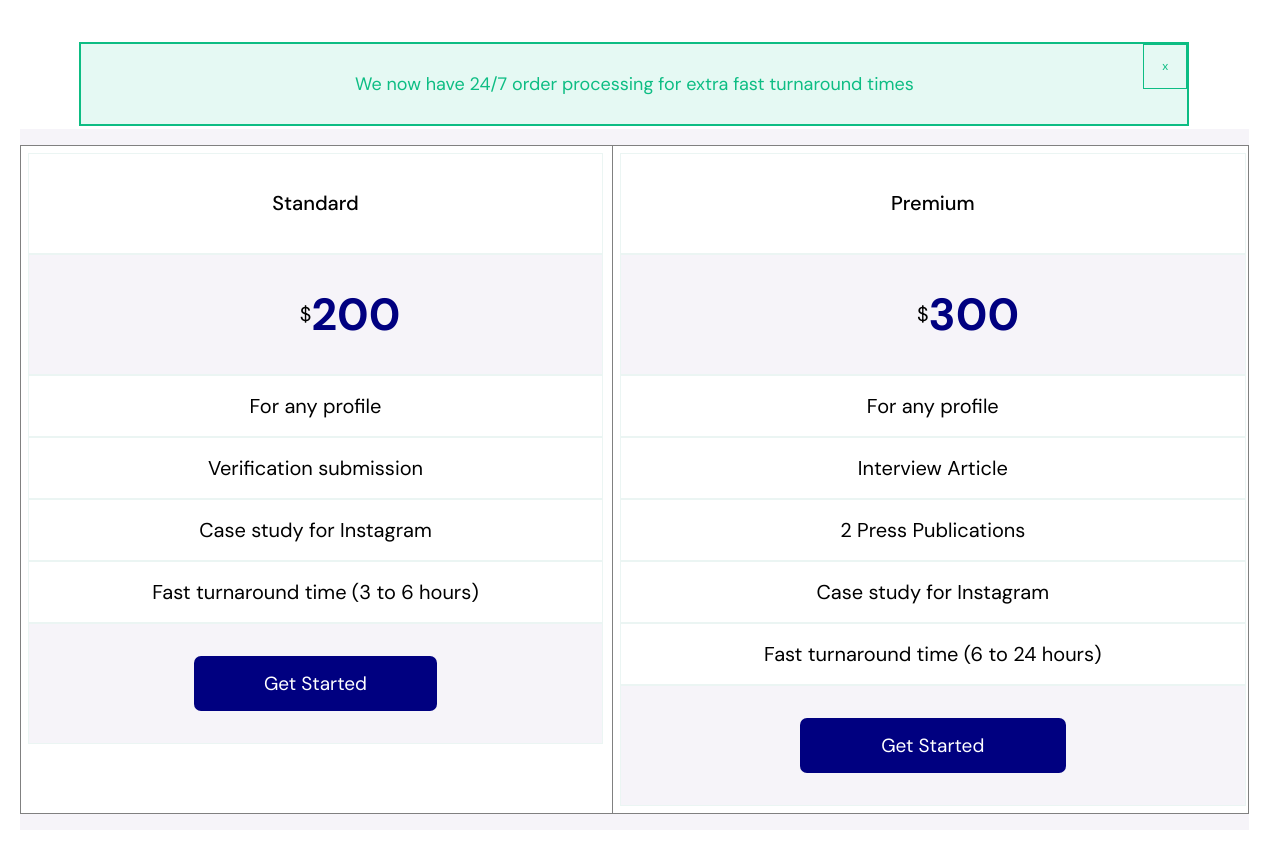
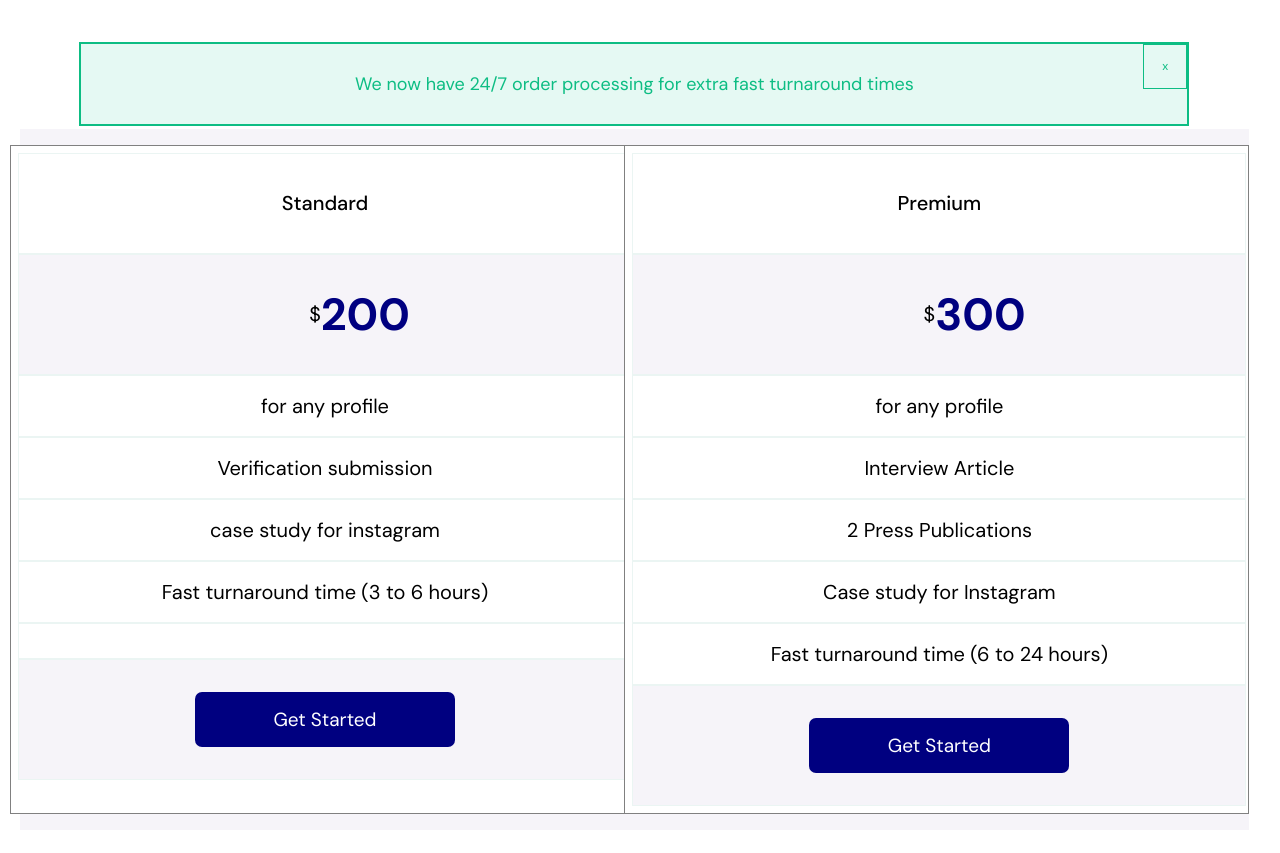
Before and after one commit to EbukaNweje/getinstaverified, a React (Create React App) app: page / in a window 1280 px wide. Shown: the part 3000-3853 px from the top of the page. Built offline with nearby package versions, Linux system fonts and the light colour scheme.

Commit message:
All done

```diff
--- a/src/components/Payment.js
+++ b/src/components/Payment.js
@@ -1,4 +1,4 @@
-import React from 'react'
+import React, { useState } from 'react'
 import '../css/Payment.css'
 import Logo from "../asset/oie_transparent.png"
 import Img2 from '../asset/image copy 2/batch.png'
@@ -10,6 +10,14 @@ import Img7 from '../asset/image copy 2/lock.png'
 import Img8 from '../asset/image copy 2/igpic.png'
 
 const Payment = () => {
+    let Data = JSON.parse(localStorage.getItem("Array"))
+console.log(Data)
+
+const [pack, setPack] = useState(false)
+const [growth, setGrowth] = useState(0)
+const [price, setPrice] = useState(Data[1])
+console.log(setPrice('logo'))
+
   return (
     <div>
         <div className='Payment_main'>
@@ -58,19 +66,19 @@ const Payment = () => {
                     <div className='btn'>Have a coupon? Click here to enter your code</div>
                     <div className='verify'>
                         <div className='verifytext'><img src={Img2} alt=''/>
-                        <div className='packagehidden'>Instagram Verification - Standard Package</div>
+                        <div className='packagehidden'>Instagram Verification - {Data[0]} package </div>
                     </div>
-                        <div>$59.00</div>
+                        <div>${Data[1]}.00</div>
                     </div>
 
                 </div>
                 <div className='subtotal'>
                     <div>subtotal</div>
-                    <div>$59.00</div>
+                    <div>${Data[1]}.00</div>
                 </div>
                 <div className='total'>
                     <div>total</div>
-                    <div>$59.00</div>
+                    <div>${Data[1]}.00</div>
                 </div>
 
             </div>
@@ -81,9 +89,18 @@ const Payment = () => {
                 </div>
                 <div className='dash'>
                     <div className='subdash'>
-                    <header className='dashheader'><div className='check'><input type='checkbox'/> <div className='yes'> Yes! Add Instagram Growth Plan to my order</div> </div>
+                    <header className='dashheader'>
+                        <div className='check'>
+                        <input type='checkbox' onChange={()=>{
+                            pack?(
+                                setPack(false)): setPack(true)
+
+                                pack? setGrowth(0) :  setGrowth(59)
+
+                        }}/>
+                    <div className='yes'> Yes! Add Instagram Growth Plan to my order</div> </div>
                         <div className='twototal'>
-                        <div>$249.00</div>
+                        <div className='Linethrough'>$249.00</div>
                         <div>$59.00</div> </div>
                 </header>
                 </div>
@@ -119,20 +136,32 @@ const Payment = () => {
                 <div className='fthidden'>
                     <div className='verifyhidden'>
                         <div className='verifytexthidden'><img src={Img2} alt=''/>
-                        <div className='packagehidden'>Instagram Verification - Standard Package</div>
+                        <div className='packagehidden'>Instagram Verification - {Data[0]}</div>
+                    </div>
+                        <div>${Data[1]}.00</div>
+                    </div>
+
+                </div>
+               {
+                pack? (
+                    <div className='fthidden'>
+                    <div className='verifyhidden'>
+                        <div className='verifytexthidden'><img src={Img3} alt=''/>
+                        <div className='packagehidden'>Growth Plan</div>
                     </div>
                         <div>$59.00</div>
                     </div>
+                </div>
+                ) : null
+               }
                     <div className='subtotalhidden'>
                         <div>subtotal</div>
-                        <div>$59.00</div>
+                        <div>${price+growth}.00</div>
                     </div>
                     <div className='totalhidden'>
                         <div>total</div>
-                        <div>$59.00</div>
+                        <div>${price+growth}.00</div>
                     </div>
-
-                </div>
                 <div className='foot'>
                     <div className='info'>
                         <h2>Payment Information</h2>
--- a/src/components/Pricing.js
+++ b/src/components/Pricing.js
@@ -4,6 +4,30 @@ import '../css/Price.css'
 const Pricing = () => {
     const Nav = useNavigate()
     const [rem, setRem] = useState(true)
+let ArryData = [
+    {
+        id: "1",
+        name: "Standard",
+        price: 200,
+        firstlist: "for any profile",
+        secondlist: "Verification submission",
+        thirdlist: "case study for instagram",
+        fourthlist: "Fast turnaround time (3 to 6 hours)",
+        fifthlist: ""
+    },
+
+    {
+        id: "2",
+        name: "Premium",
+        price: 300,
+        firstlist: "for any profile",
+        secondlist: "Interview Article",
+        thirdlist: "2 Press Publications",
+        fourthlist: "Case study for Instagram",
+        fifthlist: "Fast turnaround time (6 to 24 hours)"
+    }
+]
+
   return (
     <div className='main_pricing'>
         <h1>Pricing</h1>
@@ -26,7 +50,32 @@ const Pricing = () => {
         }
 
        <div className="card_div">
-       <ul className='first_card'>
+        {
+           ArryData.map((element) => (
+           <ul className='second_card' key={element.id} >
+           <li className='Card_name'>{element.name}</li>
+              <li className='Card_amount'>
+                  <p>$</p>
+                  <span>{element.price}</span></li>
+              <li>{element.firstlist}</li>
+              <li>{element.secondlist}</li>
+              <li>{element.thirdlist}</li>
+              <li>{element.fourthlist}</li>
+              <li>{element.fifthlist}</li>
+              <li className='buttonPrice'>
+                  <span onClick={()=> {
+                    let myData = []
+                    myData.push(element.name, element.price)
+                    // console.log(element)
+                    localStorage.setItem("Array", JSON.stringify(myData))
+                    Nav('/Payment')}}>Get Started</span>
+
+              </li>
+           </ul>
+
+           ))
+        }
+       {/* <ul className='first_card'>
            <li className='Card_name'>Standard</li>
            <li className='Card_amount'>
                <p>$</p>
@@ -40,21 +89,8 @@ const Pricing = () => {
                <span onClick={()=> Nav('/Payment')}>Get Started</span>
            </li>
 
-       </ul>
-        <ul className='second_card'>
-        <li className='Card_name'>Premium</li>
-           <li className='Card_amount'>
-               <p>$</p>
-               <span>300</span></li>
-           <li>For any profile</li>
-           <li>Interview Article</li>
-           <li>2 Press Publications</li>
-           <li>Case study for Instagram</li>
-           <li>Fast turnaround time (6 to 24 hours)</li>
-           <li className='buttonPrice'>
-               <span onClick={()=> Nav('/Payment')}>Get Started</span>
-           </li>
-        </ul>
+       </ul> */}
+
        </div>
     </div>
   )
--- a/src/css/Payment.css
+++ b/src/css/Payment.css
@@ -124,6 +124,16 @@ height: 25%;
 .Payment_text {
     width: 60%;
 }
+
+.Linethrough {
+    text-decoration: line-through;
+}
+
+.check {
+    width: 70%;
+    display: flex;
+}
+
 .Payment_form{
     width: 75%;
       box-shadow: 5px 8px 15px 2px rgba(0, 0, 0, 0.134);
@@ -895,13 +905,7 @@ h4 {
         padding-bottom: 20px;
     }
 
-    .check{
-        /* padding-left: 8%; */
-        /* background-color: yellowgreen; */
-        display: flex;
-        /* justify-content: center; */
-        align-items: center;
-    }
+
     .yes {
         padding-left: 5%;
     }
--- a/src/css/Price.css
+++ b/src/css/Price.css
@@ -61,6 +61,7 @@ font-size: 45px;
 .card_div {
     width: 100%;
     display: flex;
+    /* height: 90vh; */
     margin-bottom: 70px;
     background-color: rgb(246, 244, 249);
     cursor: pointer;
@@ -114,11 +115,12 @@ font-size: 45px;
 }
 
 .second_card {
-    width: 53%;
+    width: 50%;
+    /* height: 45vh; */
     border: 1px solid gray;
     cursor: pointer;
     margin-left: -10px;
-    background-color: #fff;
+    background-color: white;
     padding: 7px;
     z-index: 5;
 }
```
Also changed, not shown: INSTAGRAM2/index.html (deleted, +0 -15 lines), INSTAGRAM2/css/mobile.css (deleted), INSTAGRAM2/css/style.css (deleted).
